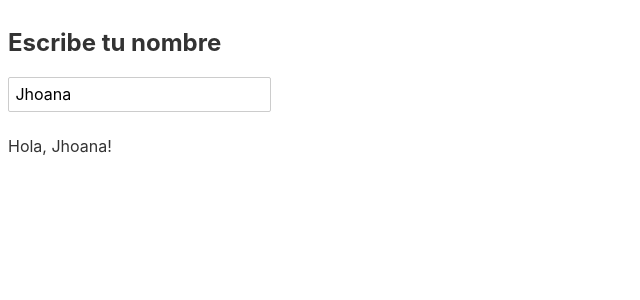
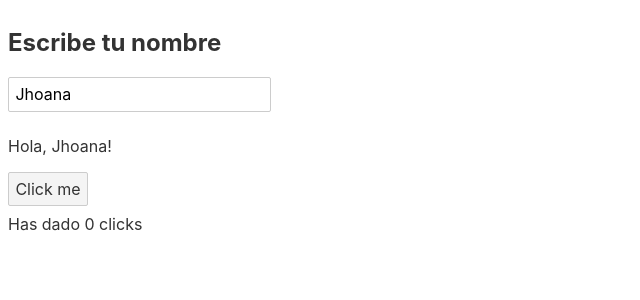
Before and after one commit to JhoanaVicente/webNotas, a Svelte app: page / in a window 1280 px wide. Shown: the top 300 px of the page, without its empty margins (0-640 px from the left). Built offline with nearby package versions, Linux system fonts and the light colour scheme.

Commit message:
Create button and counter

```diff
--- a/src/App.svelte
+++ b/src/App.svelte
@@ -1,5 +1,7 @@
 <script>
 	let nombre= 'Jhoana';
+
+	import Boton from "./components/Boton.svelte";
 </script>
 
 <main>
@@ -7,6 +9,7 @@
 	<input type="text" name="" id="" bind:value={nombre}>
 
 	<p>Hola, {nombre}!</p>
+	<Boton />
 </main>
 
 <style>
--- /dev/null
+++ b/src/components/Boton.svelte
@@ -0,0 +1,20 @@
+<script>
+    let contador = 0;
+
+    $: total = contador; //con este $ el valor tambien es reactivo
+
+    function handleClick(){
+        contador++;
+    }
+
+</script>
+
+<div class="Boton">
+    <button on:click={handleClick}>Click me</button>
+    <div>Has dado {total} clicks</div>
+
+</div>
+
+<style>
+
+</style>
```
